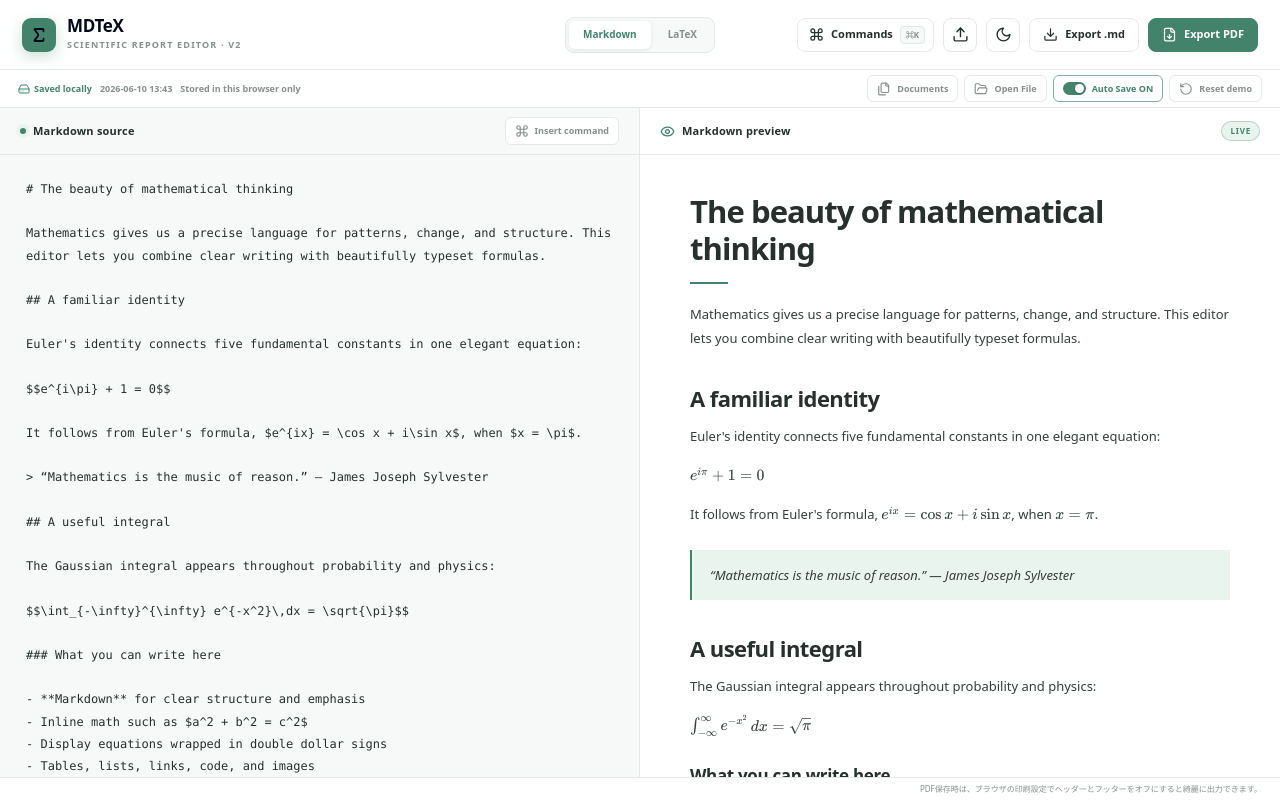
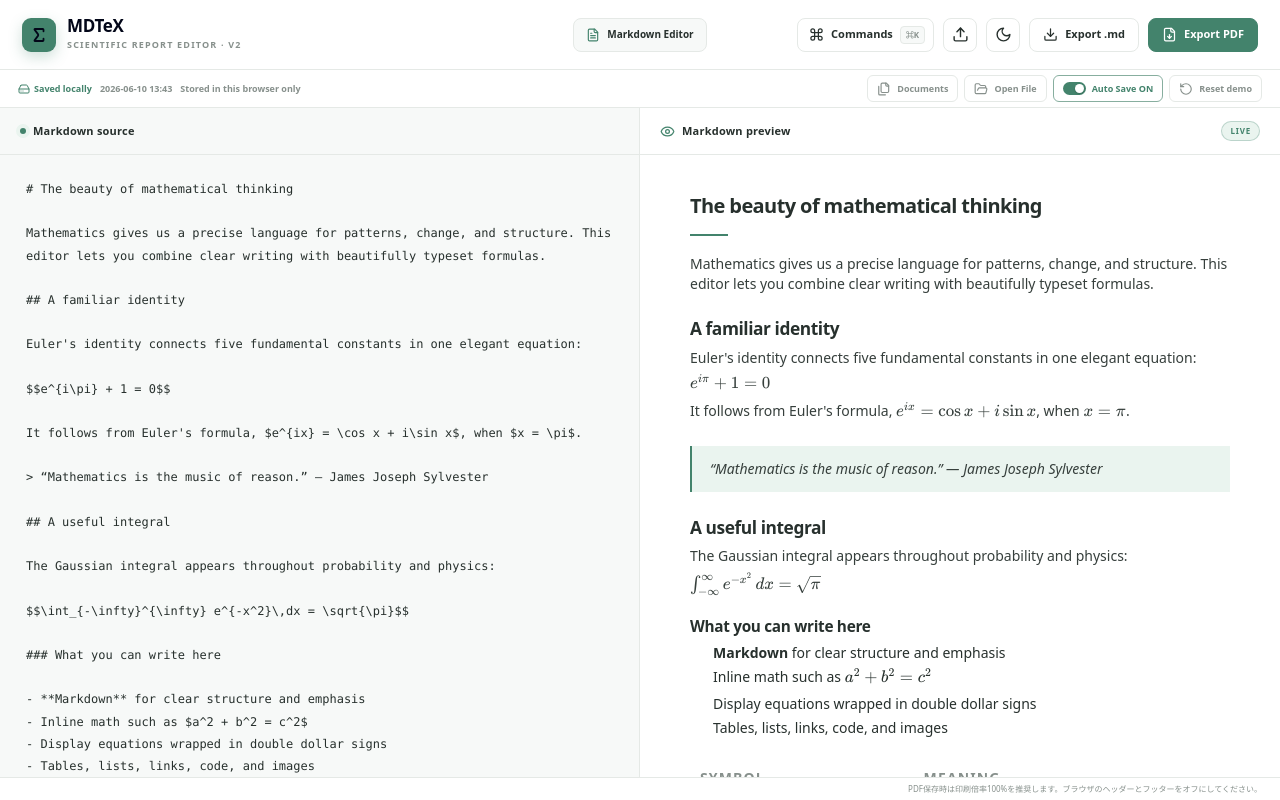
Before and after one commit to yumikomase2652-tech/MDTeX, a Next.js app: page / in a window 1280 px wide. Built offline with nearby package versions, Linux system fonts and the light colour scheme.

Commit message:
improve markdown and latex ui

```diff
--- a/app/globals.css
+++ b/app/globals.css
@@ -290,6 +290,11 @@ button {
   opacity: 0.72;
 }
 
+.compile-button:disabled {
+  cursor: not-allowed;
+  opacity: 0.68;
+}
+
 .icon-button:hover,
 .download-button:hover,
 .command-button:hover,
@@ -299,30 +304,22 @@ button {
   color: var(--accent);
 }
 
-.mode-switcher {
+.document-type-label {
   display: flex;
-  gap: 3px;
+  height: 34px;
+  align-items: center;
+  gap: 7px;
   border: 1px solid var(--line);
-  border-radius: 9px;
+  border-radius: 8px;
   background: var(--editor);
-  padding: 3px;
-}
-
-.mode-switcher button {
-  height: 28px;
-  border: 0;
-  border-radius: 6px;
-  background: transparent;
-  color: var(--muted);
-  padding: 0 14px;
+  color: var(--ink);
+  padding: 0 12px;
   font-size: 10px;
   font-weight: 700;
 }
 
-.mode-switcher button.active {
-  background: var(--panel);
+.document-type-label svg {
   color: var(--accent);
-  box-shadow: 0 1px 4px rgb(0 0 0 / 8%);
 }
 
 .pdf-button:hover:not(:disabled) {
@@ -445,6 +442,10 @@ button {
   background: var(--accent-soft);
 }
 
+.preview-content {
+  overflow-x: hidden;
+}
+
 .markdown-body {
   width: 100%;
   max-width: 720px;
@@ -453,8 +454,8 @@ button {
   padding: 38px 50px 80px;
   color: var(--ink);
   font-family: "Hiragino Sans", "Yu Gothic", "Noto Sans JP", system-ui, sans-serif;
-  font-size: 13px;
-  line-height: 1.85;
+  font-size: 10.5pt;
+  line-height: 1.4;
 }
 
 .markdown-body h1,
@@ -470,8 +471,8 @@ button {
 
 .markdown-body h1 {
   margin: 0 0 18px;
-  font-size: 31px;
-  line-height: 1.2;
+  font-size: 15pt;
+  line-height: 1.3;
   letter-spacing: -0.03em;
 }
 
@@ -485,39 +486,40 @@ button {
 }
 
 .markdown-body h2 {
-  margin: 34px 0 10px;
-  font-size: 22px;
+  margin: 24px 0 7px;
+  font-size: 13pt;
   letter-spacing: -0.025em;
 }
 
 .markdown-body h3 {
-  margin: 28px 0 8px;
-  font-size: 17px;
+  margin: 20px 0 6px;
+  font-size: 11.5pt;
   letter-spacing: -0.02em;
 }
 
 .markdown-body h4 {
-  margin: 24px 0 7px;
-  font-size: 14.5px;
+  margin: 18px 0 5px;
+  font-size: 10.5pt;
+  font-weight: 700;
   letter-spacing: -0.01em;
 }
 
 .markdown-body h5 {
-  margin: 22px 0 6px;
-  font-size: 13px;
+  margin: 16px 0 5px;
+  font-size: 10.5pt;
   font-weight: 700;
   letter-spacing: 0;
 }
 
 .markdown-body h6 {
-  margin: 20px 0 6px;
-  font-size: 12.5px;
+  margin: 15px 0 4px;
+  font-size: 10.5pt;
   font-weight: 700;
   letter-spacing: 0.015em;
 }
 
 .markdown-body p {
-  margin: 0 0 15px;
+  margin: 0 0 0.45em;
   color: color-mix(in srgb, var(--ink) 84%, var(--muted));
 }
 
@@ -560,7 +562,7 @@ button {
   width: 100%;
   margin: 22px 0;
   border-collapse: collapse;
-  font-size: 11px;
+  font-size: inherit;
 }
 
 .markdown-body th,
@@ -573,14 +575,61 @@ button {
 .markdown-body th {
   color: var(--muted);
   font-family: "Hiragino Sans", "Yu Gothic", "Noto Sans JP", system-ui, sans-serif;
-  font-size: 9px;
+  font-size: inherit;
   letter-spacing: 0.08em;
   text-transform: uppercase;
 }
 
 .markdown-body .katex-display {
-  margin: 27px 0;
+  margin: 18px 0;
   text-align: center;
+}
+
+.latex-preview {
+  font-family: "Times New Roman", "Yu Mincho", "Hiragino Mincho ProN", "Hiragino Mincho Pro", "Noto Serif JP", serif;
+  font-size: 14px;
+  line-height: 1.6;
+}
+
+.latex-preview h1 {
+  font-size: 1.55em;
+}
+
+.latex-preview h2 {
+  font-size: 1.3em;
+}
+
+.latex-preview h3 {
+  font-size: 1.15em;
+}
+
+.preview-settings {
+  display: flex;
+  align-items: center;
+}
+
+.preview-settings {
+  gap: 8px;
+}
+
+.experimental-badge {
+  border: 1px solid color-mix(in srgb, var(--accent) 35%, var(--line));
+  border-radius: 999px;
+  background: var(--accent-soft);
+  color: var(--accent);
+  padding: 3px 8px;
+  font-size: 8px;
+  font-weight: 700;
+}
+
+.latex-preview-notice {
+  flex-shrink: 0;
+  border-bottom: 1px solid var(--line);
+  background: var(--accent-soft);
+  color: var(--ink);
+  padding: 8px 18px;
+  font-size: 10px;
+  line-height: 1.45;
 }
 
 .markdown-body img {
@@ -710,6 +759,16 @@ button {
   padding: 0 11px;
   font-size: 10px;
   font-weight: 700;
+}
+
+.new-document-actions {
+  display: flex;
+  gap: 6px;
+}
+
+.new-document-button.secondary {
+  background: var(--panel);
+  color: var(--accent);
 }
 
 .documents-list {
@@ -964,10 +1023,6 @@ button {
     display: none;
   }
 
-  .top-actions .command-button {
-    display: none;
-  }
-
   .top-actions {
     gap: 3px;
   }
@@ -1046,16 +1101,18 @@ button {
     height: 16px;
   }
 
-  .mode-switcher {
+  .document-type-label {
     grid-column: 1 / -1;
     grid-row: 2;
     width: 100%;
+    justify-content: center;
     margin-bottom: 1px;
     border-radius: 7px;
   }
 
-  .mode-switcher button {
-    flex: 1;
+  .command-button span,
+  .command-button kbd {
+    display: none;
   }
 
   .mobile-tabs {
@@ -1108,6 +1165,10 @@ button {
     padding: 0 15px;
   }
 
+  .live-badge {
+    display: none;
+  }
+
   .editor-pane textarea {
     padding: 20px 18px;
     font-size: 12px;
@@ -1117,10 +1178,6 @@ button {
     padding: 29px 23px 70px;
   }
 
-  .markdown-body h1 {
-    font-size: 26px;
-  }
-
   .print-note {
     display: none;
   }
--- a/components/latex-preview.tsx
+++ b/components/latex-preview.tsx
@@ -7,5 +7,5 @@ type LatexPreviewProps = {
 };
 
 export function LatexPreview({ content, className }: LatexPreviewProps) {
-  return <Preview content={latexToMarkdown(content)} className={className} />;
+  return <Preview content={latexToMarkdown(content)} className={className ?? "preview-content markdown-body latex-preview"} />;
 }
--- a/components/markdown-editor.tsx
+++ b/components/markdown-editor.tsx
@@ -18,10 +18,10 @@ import {
 import { useEffect, useRef, useState } from "react";
 import { CommandPalette } from "@/components/command-palette";
 import { LatexPreview } from "@/components/latex-preview";
-import { ModeSwitcher } from "@/components/mode-switcher";
 import { Preview } from "@/components/preview";
 import { SavedDocuments } from "@/components/saved-documents";
 import { DEFAULT_LATEX, DEFAULT_MARKDOWN, type EditorMode } from "@/lib/default-content";
+import { latexCompileCapability } from "@/lib/latex-compiler";
 import {
   createDocument,
   createId,
@@ -197,8 +197,8 @@ export function MarkdownEditor() {
     persistDocumentList(documentList, document.id, "Could not open this saved document.");
   }
 
-  function createNewDocument() {
-    const document = createDocument({ mode, blank: true });
+  function createNewDocument(documentMode: EditorMode) {
+    const document = createDocument({ mode: documentMode });
     const nextDocuments = [...savedDocuments, document];
     if (!persistDocumentList(nextDocuments, document.id, "Could not create a new document.")) return;
     setSavedDocuments(nextDocuments);
@@ -251,7 +251,11 @@ export function MarkdownEditor() {
   }
 
   function resetDemo() {
-    const nextDocuments = { markdown: DEFAULT_MARKDOWN, latex: DEFAULT_LATEX };
+    if (!window.confirm("Reset this document to the demo content? Your current edits will be replaced.")) return;
+
+    const nextDocuments = mode === "markdown"
+      ? { markdown: DEFAULT_MARKDOWN, latex: "" }
+      : { markdown: "", latex: DEFAULT_LATEX };
     const timestamp = new Date().toISOString();
     const updatedDocument: SavedDocument = {
       id: currentDocumentId,
@@ -346,7 +350,7 @@ export function MarkdownEditor() {
 
   async function printPdf() {
     const pdfDocument = pdfDocumentRef.current;
-    if (!pdfDocument || isExportingPdf) return;
+    if (mode !== "markdown" || !pdfDocument || isExportingPdf) return;
 
     setIsExportingPdf(true);
     const printFrame = document.createElement("iframe");
@@ -385,7 +389,7 @@ export function MarkdownEditor() {
 
       const printStyle = printDocument.createElement("style");
       printStyle.textContent = `
-        @page { size: A4 portrait; margin: 18mm; }
+        @page { size: A4 portrait; margin: 22mm; }
 
         html, body, main, .print-root, .print-document {
           overflow: visible !important;
@@ -396,9 +400,6 @@ export function MarkdownEditor() {
           padding: 0;
           background: #ffffff !important;
           color: #111111 !important;
-          font-family: "Times New Roman", "Yu Mincho", "Hiragino Mincho ProN", "Hiragino Mincho Pro", "Noto Serif JP", serif;
-          font-size: 9.75pt;
-          line-height: 1.58;
           print-color-adjust: exact;
           -webkit-print-color-adjust: exact;
         }
@@ -413,25 +414,39 @@ export function MarkdownEditor() {
         .print-document {
           width: 100%;
           background: #ffffff !important;
+        }
+        .print-root,
+        .print-content,
+        .markdown-print-content {
           font-family: "Times New Roman", "Yu Mincho", "Hiragino Mincho ProN", "Hiragino Mincho Pro", "Noto Serif JP", serif;
-          font-size: 9.75pt;
-          line-height: 1.58;
+          font-size: 10.5pt !important;
+          line-height: 1.4 !important;
         }
-        h1, h2, h3, h4, h5, h6 {
+        .markdown-print-content p,
+        .markdown-print-content li {
+          font-size: 10.5pt !important;
+          line-height: 1.4 !important;
+        }
+        .markdown-print-content h1,
+        .markdown-print-content h2,
+        .markdown-print-content h3,
+        .markdown-print-content h4,
+        .markdown-print-content h5,
+        .markdown-print-content h6 {
           break-after: avoid-page;
           page-break-after: avoid;
           font-family: inherit;
           font-weight: 600;
           line-height: 1.35;
         }
-        h1 { margin: 0 0 5mm; font-size: 15pt; }
-        h2 { margin: 7mm 0 2mm; font-size: 13pt; }
-        h3 { margin: 5mm 0 2mm; font-size: 11.5pt; }
-        h4 { margin: 4mm 0 1.5mm; font-size: 10.5pt; }
-        h5 { margin: 3.5mm 0 1.5mm; font-size: 10pt; font-weight: 700; }
-        h6 { margin: 3mm 0 1.5mm; font-size: 9.5pt; font-weight: 700; }
-        p { margin: 0 0 3.5mm; orphans: 3; widows: 3; }
-        ul, ol { margin: 0 0 5mm; padding-left: 7mm; }
+        .markdown-print-content h1 { margin: 0 0 4mm; font-size: 15pt !important; }
+        .markdown-print-content h2 { margin: 6mm 0 1.5mm; font-size: 13pt !important; }
+        .markdown-print-content h3 { margin: 4mm 0 1.5mm; font-size: 11.5pt !important; }
+        .markdown-print-content h4 { margin: 3mm 0 1mm; font-size: 10.5pt !important; font-weight: 700; }
+        .markdown-print-content h5,
+        .markdown-print-content h6 { margin: 3mm 0 1mm; font-size: 10.5pt !important; font-weight: 700; }
+        p { margin: 0 0 0.45em; orphans: 3; widows: 3; }
+        ul, ol { margin: 0 0 3mm; padding-left: 7mm; }
         li { margin: 1.5mm 0; }
         img { display: block; max-width: 100% !important; max-height: 230mm; margin: 6mm auto; object-fit: contain; }
 
@@ -504,7 +519,7 @@ export function MarkdownEditor() {
       printDocument.head.appendChild(printStyle);
 
       const printArticle = printDocument.createElement("article");
-      printArticle.className = "print-document";
+      printArticle.className = "print-root print-document";
       printArticle.innerHTML = pdfDocument.innerHTML;
       printDocument.body.appendChild(printArticle);
 
@@ -529,6 +544,7 @@ export function MarkdownEditor() {
   }
 
   const PreviewComponent = mode === "markdown" ? Preview : LatexPreview;
+  const previewClassName = mode === "markdown" ? "preview-content markdown-body" : undefined;
   const statusText = saveError ?? {
     unsaved: "Unsaved",
     saving: "Saving...",
@@ -550,7 +566,7 @@ export function MarkdownEditor() {
             </div>
           </div>
 
-          <ModeSwitcher mode={mode} onChange={setMode} />
+          <div className="document-type-label"><FileText size={14} />{mode === "markdown" ? "Markdown Editor" : "LaTeX Editor"}</div>
 
           <div className="top-actions">
             <button className="command-button" onClick={() => setPaletteOpen(true)} aria-label="Commands">
@@ -565,10 +581,17 @@ export function MarkdownEditor() {
             <button className="download-button" onClick={downloadSource} aria-label={`Export .${mode === "markdown" ? "md" : "tex"}`}>
               <Download size={15} /><span>Export .{mode === "markdown" ? "md" : "tex"}</span>
             </button>
+            {mode === "markdown" ? (
               <button className="pdf-button" onClick={printPdf} disabled={isExportingPdf} aria-label="Export PDF">
                 {isExportingPdf ? <Sparkles size={15} /> : <FileDown size={15} />}
                 <span>{isExportingPdf ? "Preparing print" : "Export PDF"}</span>
               </button>
+            ) : (
+              <button className="pdf-button compile-button" disabled title={latexCompileCapability.message} aria-label="Compile PDF (Coming soon)">
+                <FileDown size={15} />
+                <span>Compile PDF · Coming soon</span>
+              </button>
+            )}
             <input ref={imageInputRef} type="file" accept="image/*" hidden onChange={handleImageUpload} />
           </div>
         </header>
@@ -620,9 +643,6 @@ export function MarkdownEditor() {
           <div className={`editor-pane ${activeTab !== "write" ? "mobile-hidden" : ""}`}>
             <div className="pane-header">
               <div className="pane-title"><span className="status-dot" />{mode === "markdown" ? "Markdown" : "LaTeX"} source</div>
-              <button className="inline-command-button" onClick={() => setPaletteOpen(true)}>
-                <Command size={14} /> Insert command
-              </button>
             </div>
             <textarea
               ref={textareaRef}
@@ -636,20 +656,30 @@ export function MarkdownEditor() {
           <div className={`preview-pane ${activeTab !== "preview" ? "mobile-hidden" : ""}`}>
             <div className="pane-header">
               <div className="pane-title"><Eye size={15} />{mode === "markdown" ? "Markdown" : "LaTeX"} preview</div>
+              <div className="preview-settings">
+                {mode === "latex" && <span className="experimental-badge" title={latexCompileCapability.message}>Approximate preview</span>}
                 <span className="live-badge">Live</span>
               </div>
-            <PreviewComponent content={content} />
+            </div>
+            {mode === "latex" && <div className="latex-preview-notice">{latexCompileCapability.message}</div>}
+            <PreviewComponent content={content} className={previewClassName} />
           </div>
         </section>
 
-        <div className="print-note">PDF保存時は、ブラウザの印刷設定でヘッダーとフッターをオフにすると綺麗に出力できます。</div>
+        <div className="print-note">
+          {mode === "markdown"
+            ? "PDF保存時は印刷倍率100%を推奨します。ブラウザのヘッダーとフッターをオフにしてください。"
+            : "正確なLaTeX PDF出力にはCompile PDFを使用します（準備中）。"}
+        </div>
       </div>
 
+      {mode === "markdown" && (
         <div className="pdf-export-host" aria-hidden="true">
           <div ref={pdfDocumentRef}>
-          <PreviewComponent content={content} className="pdf-document" />
+            <Preview content={content} className="pdf-document print-content markdown-print-content" />
           </div>
         </div>
+      )}
 
       <CommandPalette mode={mode} open={paletteOpen} onClose={() => setPaletteOpen(false)} onSelect={insertCommand} />
       <SavedDocuments
--- a/components/mode-switcher.tsx
+++ /dev/null
@@ -1,18 +0,0 @@
-import type { EditorMode } from "@/lib/default-content";
-
-type ModeSwitcherProps = {
-  mode: EditorMode;
-  onChange: (mode: EditorMode) => void;
-};
-
-export function ModeSwitcher({ mode, onChange }: ModeSwitcherProps) {
-  return (
-    <div className="mode-switcher" aria-label="Editor mode">
-      {(["markdown", "latex"] as const).map((option) => (
-        <button key={option} className={mode === option ? "active" : ""} onClick={() => onChange(option)}>
-          {option === "markdown" ? "Markdown" : "LaTeX"}
-        </button>
-      ))}
-    </div>
-  );
-}
--- a/components/preview.tsx
+++ b/components/preview.tsx
@@ -8,7 +8,7 @@ type PreviewProps = {
   className?: string;
 };
 
-export function Preview({ content, className = "markdown-body" }: PreviewProps) {
+export function Preview({ content, className = "preview-content markdown-body" }: PreviewProps) {
   return (
     <article className={className}>
       <ReactMarkdown
--- a/components/saved-documents.tsx
+++ b/components/saved-documents.tsx
@@ -2,13 +2,14 @@
 
 import { Copy, FilePlus2, FolderOpen, Trash2, X } from "lucide-react";
 import { formatLocalDate, type SavedDocument } from "@/lib/document-storage";
+import type { EditorMode } from "@/lib/default-content";
 
 type SavedDocumentsProps = {
   documents: SavedDocument[];
   currentDocumentId: string;
   open: boolean;
   onClose: () => void;
-  onCreate: () => void;
+  onCreate: (mode: EditorMode) => void;
   onOpen: (document: SavedDocument) => void;
   onDuplicate: (document: SavedDocument) => void;
   onDelete: (document: SavedDocument) => void;
@@ -38,7 +39,10 @@ export function SavedDocuments({
         </header>
 
         <div className="documents-toolbar">
-          <button className="new-document-button" onClick={onCreate}><FilePlus2 size={15} />New Document</button>
+          <div className="new-document-actions">
+            <button className="new-document-button" onClick={() => onCreate("markdown")}><FilePlus2 size={15} />New Markdown</button>
+            <button className="new-document-button secondary" onClick={() => onCreate("latex")}><FilePlus2 size={15} />New LaTeX</button>
+          </div>
           <span>{documents.length} document{documents.length === 1 ? "" : "s"}</span>
         </div>
 
--- a/lib/default-content.ts
+++ b/lib/default-content.ts
@@ -35,51 +35,51 @@ $$\\int_{-\\infty}^{\\infty} e^{-x^2}\\,dx = \\sqrt{\\pi}$$
 
 Keep exploring.`;
 
-export const DEFAULT_LATEX = String.raw`\title{基礎力学実験レポート}
-\author{理工学部 物理学科 山田 太郎}
-\date{2026年6月10日}
+export const DEFAULT_LATEX = String.raw`\documentclass[a4paper,11pt]{jsarticle}
+
+\usepackage{amsmath,amssymb}
+\usepackage{geometry}
+\usepackage{enumitem}
+
+\geometry{margin=22mm}
+
+\title{レポートタイトル}
+\author{氏名}
+\date{\today}
+
+\begin{document}
 
 \maketitle
 
 \section{目的}
-ニュートンの運動方程式を用いて、力・質量・加速度の関係を確認する。
+本レポートでは，講義内容に基づき，基本的な理論と計算方法を整理する。
 
 \section{理論}
-物体に働く力と加速度の関係は次式で表される。
+基本式の例を以下に示す。
 
-\begin{equation}
-F = ma
-\end{equation}
+\[
+E = mc^2
+\]
 
-また、断面積 $A$ に力 $F$ が作用するとき、応力は次式となる。
+また，応力は次式で表される。
 
-\begin{equation}
+\[
 \sigma = \frac{F}{A}
-\end{equation}
-
-\subsection{測定条件}
-\begin{itemize}
-  \item 質量を一定にして力を変化させる
-  \item 加速度を3回測定して平均を求める
-\end{itemize}
+\]
 
 \section{計算}
-\begin{align}
-F_1 &= m a_1 \\
-F_2 &= m a_2
-\end{align}
+以下の条件で計算を行う。
 
-\begin{tabular}{|c|c|}
-\hline
-力 F [N] & 加速度 a [m/s^2] \\
-\hline
-1.0 & 0.52 \\
-2.0 & 1.03 \\
-\hline
-\end{tabular}
+\begin{enumerate}[label=(\alph*)]
+  \item 条件を整理する。
+  \item 必要な式を立てる。
+  \item 数値を代入して計算する。
+\end{enumerate}
 
 \section{考察}
-測定結果は理論値とおおむね一致した。摩擦力と測定誤差が差の主な要因だと考えられる。
+得られた結果について，仮定や誤差の影響を考察する。
 
 \section{結論}
-力と加速度の比例関係を確認し、運動方程式 $F=ma$ の妥当性を検証できた。`;
+本レポートでは，基本的な式を用いて現象を整理した。
+
+\end{document}`;
--- a/lib/document-storage.ts
+++ b/lib/document-storage.ts
@@ -2,7 +2,6 @@ import { DEFAULT_LATEX, DEFAULT_MARKDOWN, type EditorMode } from "@/lib/default-
 
 export const DOCUMENTS_STORAGE_KEY = "mdtex-saved-documents-v2";
 export const LEGACY_STORAGE_KEY = "mdtex-local-document-v1";
-
 export type SavedDocument = {
   id: string;
   title: string;
@@ -37,8 +36,9 @@ export function createId() {
 }
 
 export function deriveTitle(content: string, updatedAt: string) {
+  const latexTitle = content.match(/\\title\{([^}]*)\}/)?.[1]?.trim();
   const firstLine = content.split(/\r?\n/).find((line) => line.trim())?.trim();
-  const cleaned = firstLine
+  const cleaned = (latexTitle || firstLine)
     ?.replace(/^#{1,6}\s*/, "")
     .replace(/^\\(?:title|section|subsection)\{(.+)\}$/, "$1")
     .replace(/^[>*-]\s*/, "")
@@ -64,8 +64,8 @@ export function createDocument(options?: {
 }) {
   const timestamp = new Date().toISOString();
   const mode = options?.mode ?? "markdown";
-  const markdownContent = options?.markdownContent ?? (options?.blank ? "" : DEFAULT_MARKDOWN);
-  const latexContent = options?.latexContent ?? (options?.blank ? "" : DEFAULT_LATEX);
+  const markdownContent = options?.markdownContent ?? (mode === "markdown" && !options?.blank ? DEFAULT_MARKDOWN : "");
+  const latexContent = options?.latexContent ?? (mode === "latex" && !options?.blank ? DEFAULT_LATEX : "");
   const activeContent = mode === "markdown" ? markdownContent : latexContent;
   return {
     id: createId(),
@@ -91,6 +91,7 @@ export function readDocumentsStore(): DocumentsStore {
     ) {
       return {
         version: 2,
+        // Older stores may contain markdownLayout. It is intentionally ignored.
         documents: parsed.documents,
         currentDocumentId: parsed.currentDocumentId,
         autoSave: parsed.autoSave !== false,
--- /dev/null
+++ b/lib/latex-compiler.ts
@@ -0,0 +1,15 @@
+export type LatexCompileCapability = {
+  status: "coming-soon";
+  available: false;
+  engine: null;
+  message: string;
+};
+
+// This boundary is intentionally separate so a WASM TeX engine can replace it
+// without coupling compiler assets to the editor or simplified preview.
+export const latexCompileCapability: LatexCompileCapability = {
+  status: "coming-soon",
+  available: false,
+  engine: null,
+  message: "このプレビューは簡易表示です。documentclassの文字サイズなどはCompile PDFで反映されます。Compile PDFは準備中です。",
+};
--- a/lib/latex-preview.ts
+++ b/lib/latex-preview.ts
@@ -29,12 +29,24 @@ function convertTabular(body: string) {
   ].join("\n");
 }
 
+function formatPreviewDate(date = new Date()) {
+  return new Intl.DateTimeFormat("ja-JP", {
+    year: "numeric",
+    month: "long",
+    day: "numeric",
+  }).format(date);
+}
+
 export function latexToMarkdown(source: string) {
   const title = source.match(/\\title\{([^}]*)\}/)?.[1] ?? "Untitled Report";
   const author = source.match(/\\author\{([^}]*)\}/)?.[1] ?? "";
-  const date = source.match(/\\date\{([^}]*)\}/)?.[1] ?? "";
+  const date = (source.match(/\\date\{([^}]*)\}/)?.[1] ?? "").replace(/\\today/g, formatPreviewDate());
 
   let output = source;
+  output = output.replace(/\\documentclass(?:\[[^\]]*\])?\{[^}]*\}/g, "");
+  output = output.replace(/\\usepackage(?:\[[^\]]*\])?\{[^}]*\}/g, "");
+  output = output.replace(/\\geometry\{[^}]*\}/g, "");
+  output = output.replace(/\\begin\{document\}|\\end\{document\}/g, "");
   output = output.replace(/\\title\{[^}]*\}|\\author\{[^}]*\}|\\date\{[^}]*\}/g, "");
   output = output.replace(/\\maketitle/g, `# ${title}\n\n${author ? `**${author}**  \n` : ""}${date}`);
   output = output.replace(/\\section\{([^}]*)\}/g, "## $1");
@@ -45,7 +57,8 @@ export function latexToMarkdown(source: string) {
     (_, body: string) => `\n$$\n\\begin{aligned}\n${body.trim()}\n\\end{aligned}\n$$\n`,
   );
   output = output.replace(/\\begin\{itemize\}([\s\S]*?)\\end\{itemize\}/g, (_, body: string) => convertList(body, false));
-  output = output.replace(/\\begin\{enumerate\}([\s\S]*?)\\end\{enumerate\}/g, (_, body: string) => convertList(body, true));
+  output = output.replace(/\\begin\{enumerate\}(?:\[[^\]]*\])?([\s\S]*?)\\end\{enumerate\}/g, (_, body: string) => convertList(body, true));
+  output = output.replace(/\\\[([\s\S]*?)\\\]/g, (_, body: string) => `\n$$\n${body.trim()}\n$$\n`);
   output = output.replace(
     /\\begin\{tabular\}(?:\{[^}]*\})?([\s\S]*?)\\end\{tabular\}/g,
     (_, body: string) => `\n${convertTabular(body)}\n`,
```
Also changed, not shown: 1 other file (tests, documents, lock files or other folders). Lines whose indentation alone changed are shown as unchanged.
